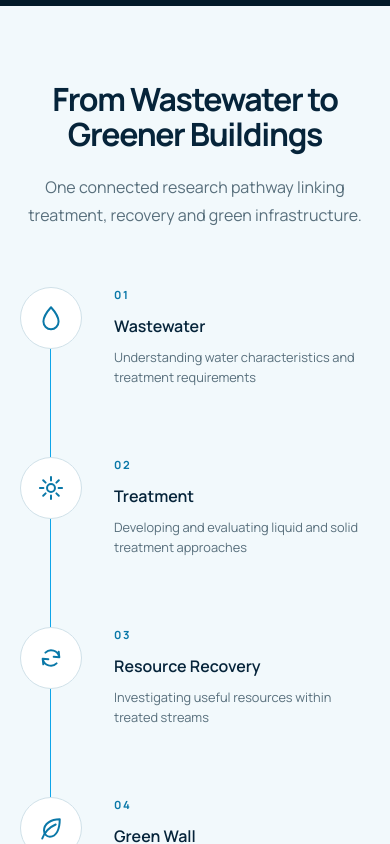
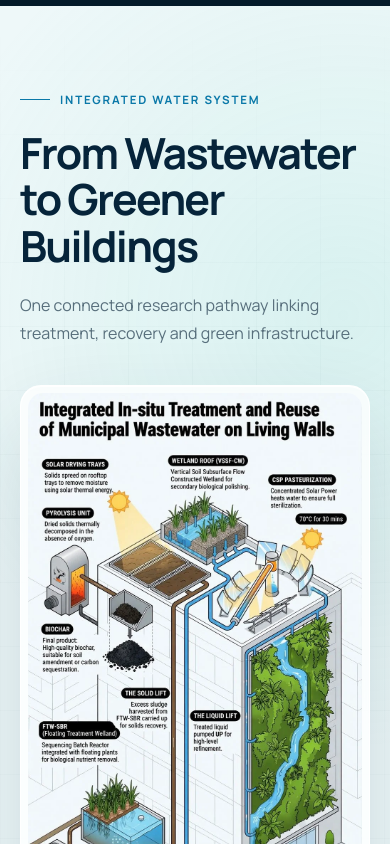
Before and after one commit to xuen00915/wastewater, a React (Vite) app: page / in a window 390 px wide. Shown: the part 1260-2104 px from the top of the page. Built offline with nearby package versions, Linux system fonts and the light colour scheme.

Commit message:
feat: redesign integrated treatment process section

```diff
--- a/src/components/ProcessSection.tsx
+++ b/src/components/ProcessSection.tsx
@@ -2,6 +2,8 @@ import { useEffect, useRef, useState } from 'react'
 import { processStages } from '../data/content'
 import { Icon } from './ui/Icon'
 import { SectionHeading } from './ui/SectionHeading'
+
+const processDiagram = `${import.meta.env.BASE_URL}images/integrated-treatment-reuse-diagram.webp`
 
 export function ProcessSection() {
   const ref = useRef<HTMLElement>(null)
@@ -21,19 +23,41 @@ export function ProcessSection() {
 
   return (
     <section ref={ref} className={`process section${active ? ' process--active' : ''}`} id="process" aria-labelledby="process-title">
-      <div className="container">
-        <SectionHeading id="process-title" align="center" title="From Wastewater to Greener Buildings" description="One connected research pathway linking treatment, recovery and green infrastructure." />
+      <div className="process__layout container">
+        <div className="process__narrative">
+          <div className="process__intro">
+            <span className="process__eyebrow">Integrated water system</span>
+            <SectionHeading id="process-title" title="From Wastewater to Greener Buildings" description="One connected research pathway linking treatment, recovery and green infrastructure." />
+          </div>
+
           <ol className="process__flow" aria-label="Circular water research pathway">
             {processStages.map((stage) => (
               <li key={stage.number} tabIndex={0}>
-              <div className="process__node"><Icon name={stage.icon} size={28} /></div>
+                <div className="process__node"><Icon name={stage.icon} size={22} /></div>
+                <div className="process__stage-copy">
                   <span className="process__number">{stage.number}</span>
                   <h3>{stage.title}</h3>
                   <p>{stage.description}</p>
+                </div>
               </li>
             ))}
           </ol>
         </div>
+
+        <figure className="process__diagram">
+          <div className="process__diagram-frame">
+            <img
+              src={processDiagram}
+              width="938"
+              height="1677"
+              loading="lazy"
+              decoding="async"
+              alt="Integrated in-situ treatment and reuse of municipal wastewater on living walls"
+            />
+          </div>
+          <figcaption>Integrated treatment, resource recovery and reuse pathway</figcaption>
+        </figure>
+      </div>
     </section>
   )
 }
--- a/src/components/interactive-sections.css
+++ b/src/components/interactive-sections.css
@@ -112,18 +112,44 @@
 .challenge__statements h3 { margin: 16px 0 8px; color: var(--navy); font-size: .76rem; letter-spacing: .14em; text-transform: uppercase; }
 .challenge__statements p { margin: 0; color: var(--muted); font-size: .78rem; line-height: 1.55; }
 
-.process { background: var(--blue-light); }
-.process__flow { position: relative; display: grid; margin: 76px 0 0; padding: 0; grid-template-columns: repeat(5, 1fr); list-style: none; }
-.process__flow::before, .process__flow::after { position: absolute; z-index: 0; top: 31px; right: 10%; left: 10%; height: 1px; content: ''; }
-.process__flow::before { background: var(--line); }
-.process__flow::after { transform: scaleX(0); transform-origin: left; background: var(--blue); transition: transform 1.6s cubic-bezier(.2,.7,.2,1); }
-.process--active .process__flow::after { transform: scaleX(1); }
-.process__flow li { position: relative; z-index: 1; min-width: 0; padding: 0 18px; text-align: center; border-radius: 12px; }
-.process__node { display: grid; width: 62px; height: 62px; margin: 0 auto 20px; place-items: center; border: 1px solid var(--line); border-radius: 50%; color: var(--blue-text); background: var(--white); transition: color var(--transition), border-color var(--transition), background-color var(--transition); }
-.process__flow li:hover .process__node, .process__flow li:focus-visible .process__node { color: var(--white); border-color: var(--green); background: var(--green); }
-.process__number { color: var(--blue-text); font-size: .7rem; font-weight: 700; letter-spacing: .14em; }
-.process__flow h3 { margin: 10px 0; color: var(--navy-deep); font-size: clamp(1rem, 1.4vw, 1.2rem); font-weight: 600; }
-.process__flow p { margin: 0 auto; color: var(--muted); font-size: .8rem; line-height: 1.55; }
+.process {
+  position: relative;
+  overflow: clip;
+  background:
+    radial-gradient(circle at 88% 18%,rgb(102 205 190 / 16%),transparent 30%),
+    radial-gradient(circle at 4% 74%,rgb(92 180 218 / 12%),transparent 31%),
+    #eef8f9;
+}
+.process::before { position: absolute; inset: 0; content: ''; pointer-events: none; background-image: linear-gradient(rgb(5 43 61 / 3%) 1px,transparent 1px),linear-gradient(90deg,rgb(5 43 61 / 3%) 1px,transparent 1px); background-size: 64px 64px; mask-image: linear-gradient(to bottom,transparent,rgb(0 0 0 / 60%) 18%,rgb(0 0 0 / 36%) 82%,transparent); }
+.process__layout { position: relative; display: grid; grid-template-columns: minmax(310px,.72fr) minmax(480px,1.28fr); align-items: start; gap: clamp(58px,7vw,112px); }
+.process__narrative { position: sticky; top: 112px; }
+.process__eyebrow { display: inline-flex; align-items: center; gap: 10px; margin-bottom: 22px; color: var(--blue-text); font-size: .72rem; font-weight: 700; letter-spacing: .16em; text-transform: uppercase; }
+.process__eyebrow::before { width: 30px; height: 1px; content: ''; background: currentcolor; }
+.process__intro .section-heading { max-width: 510px; }
+.process__intro .section-heading h2 { font-size: clamp(2.65rem,4.2vw,4.5rem); text-wrap: balance; }
+.process__intro .section-heading__description { max-width: 480px; text-wrap: pretty; }
+.process__flow { position: relative; display: grid; margin: 54px 0 0; padding: 0; list-style: none; }
+.process__flow::before,.process__flow::after { position: absolute; z-index: 0; top: 24px; bottom: 24px; left: 24px; width: 1px; content: ''; }
+.process__flow::before { background: rgb(28 103 125 / 18%); }
+.process__flow::after { transform: scaleY(0); transform-origin: top; background: linear-gradient(var(--blue),var(--green)); transition: transform 1.6s cubic-bezier(.2,.7,.2,1); }
+.process--active .process__flow::after { transform: scaleY(1); }
+.process__flow li { position: relative; z-index: 1; display: grid; min-width: 0; padding: 0 0 28px; grid-template-columns: 49px minmax(0,1fr); gap: 20px; outline: none; }
+.process__flow li:last-child { padding-bottom: 0; }
+.process__node { display: grid; width: 49px; height: 49px; place-items: center; border: 1px solid rgb(17 112 137 / 24%); border-radius: 50%; color: var(--blue-text); background: rgb(255 255 255 / 86%); box-shadow: 0 8px 24px rgb(4 52 70 / 7%); transition: color var(--transition),border-color var(--transition),background-color var(--transition),transform var(--transition); }
+.process__flow li:hover .process__node,.process__flow li:focus-visible .process__node { color: var(--white); border-color: var(--green); background: var(--green); transform: scale(1.04); }
+.process__stage-copy { padding-top: 2px; }
+.process__number { display: block; color: var(--blue-text); font-size: .66rem; font-weight: 700; letter-spacing: .16em; }
+.process__flow h3 { margin: 4px 0 5px; color: var(--navy-deep); font-size: clamp(1rem,1.25vw,1.16rem); font-weight: 650; }
+.process__flow p { max-width: 390px; margin: 0; color: var(--muted); font-size: .8rem; line-height: 1.55; text-wrap: pretty; }
+.process__diagram { width: min(100%,760px); margin: 0 0 0 auto; opacity: 0; transform: translateY(36px) scale(.985); transition: opacity 900ms ease,transform 1.1s cubic-bezier(.2,.7,.2,1); }
+.process--active .process__diagram { opacity: 1; transform: translateY(0) scale(1); }
+.process__diagram-frame { padding: clamp(9px,1vw,15px); overflow: hidden; border: 1px solid rgb(255 255 255 / 88%); border-radius: clamp(22px,2.4vw,38px); background: rgb(255 255 255 / 76%); box-shadow: 0 42px 90px rgb(4 52 70 / 16%),inset 0 1px rgb(255 255 255 / 88%); backdrop-filter: blur(12px); }
+.process__diagram img { display: block; width: 100%; height: auto; border-radius: clamp(15px,1.8vw,27px); }
+.process__diagram figcaption { margin: 14px 20px 0; color: var(--muted); font-size: .72rem; line-height: 1.5; letter-spacing: .04em; }
+
+@media (max-height: 850px) and (min-width: 901px) {
+  .process__narrative { position: relative; top: auto; }
+}
 
 @media (max-width: 1100px) {
   .site-header__inner { grid-template-columns: auto 1fr auto; }
@@ -135,6 +161,9 @@
 @media (max-width: 1024px) {
   .hero__inner { grid-template-columns: minmax(0,44%) minmax(0,56%); }
   .hero__portal { width: min(58vw,720px); height: min(68svh,620px); margin-left: -5%; }
+  .process__layout { grid-template-columns: minmax(280px,.7fr) minmax(420px,1.3fr); gap: 48px; }
+  .process__narrative { top: 96px; }
+  .process__intro .section-heading h2 { font-size: clamp(2.5rem,4.5vw,3.5rem); }
 }
 
 @media (max-width: 900px) {
@@ -164,13 +193,13 @@
   .challenge--overlay { padding-top: 96px; padding-bottom: 34px; }
   .challenge--overlay .challenge__grid { gap: 22px; }
   .challenge--overlay .challenge__statements { grid-template-columns: repeat(3,1fr); margin-top: 24px; }
-  .process__flow { margin-top: 58px; grid-template-columns: 1fr; gap: 0; }
-  .process__flow::before, .process__flow::after { top: 30px; right: auto; bottom: 30px; left: 30px; width: 1px; height: auto; }
-  .process__flow::after { transform: scaleY(0); transform-origin: top; }
-  .process--active .process__flow::after { transform: scaleY(1); }
-  .process__flow li { display: grid; min-height: 170px; padding: 0 0 38px 94px; grid-template-columns: 1fr; align-content: start; text-align: left; }
-  .process__node { position: absolute; top: 0; left: 0; margin: 0; }
-  .process__flow h3, .process__flow p { margin-left: 0; }
+  .process__layout { grid-template-areas: 'intro' 'diagram' 'flow'; grid-template-columns: minmax(0,1fr); gap: 0; }
+  .process__narrative { display: contents; }
+  .process__intro { grid-area: intro; }
+  .process__intro .section-heading { max-width: 680px; }
+  .process__diagram { grid-area: diagram; width: min(100%,680px); margin: 52px auto 0; }
+  .process__flow { grid-area: flow; width: min(100%,680px); margin: 58px auto 0; }
+  .process__flow p { max-width: 520px; }
 }
 
 @media (max-width: 600px) {
@@ -203,9 +232,20 @@
   .challenge--overlay .challenge__statements article + article { padding-left: 7px; border-top: 0; border-left: 1px solid rgb(219 244 248 / 20%); }
   .challenge--overlay .challenge__statements h3 { margin: 10px 0 5px; font-size: .66rem; }
   .challenge--overlay .challenge__statements p { font-size: .66rem; line-height: 1.35; }
+  .process__intro .section-heading h2 { font-size: clamp(2.35rem,11vw,3.15rem); }
+  .process__diagram { margin-top: 38px; }
+  .process__diagram-frame { padding: 7px; border-radius: 21px; }
+  .process__diagram img { border-radius: 15px; }
+  .process__diagram figcaption { margin-inline: 10px; }
+  .process__flow { margin-top: 46px; }
+  .process__flow li { padding-bottom: 26px; grid-template-columns: 45px minmax(0,1fr); gap: 16px; }
+  .process__flow::before,.process__flow::after { left: 22px; }
+  .process__node { width: 45px; height: 45px; }
 }
 
 @media (prefers-reduced-motion: reduce) {
+  .process__flow::after { transform: scaleY(1); transition: none; }
+  .process__diagram { opacity: 1; transform: none; transition: none; }
   .water-story[data-static-story='true'] { height: auto; min-height: 0; }
   .water-story[data-static-story='true'] .water-story__sticky { position: relative; display: grid; height: auto; min-height: 0; overflow: hidden; }
   .water-story[data-static-story='true'] .hero__inner { order: 1; min-height: min(900px,100svh); }
```
Also changed, not shown: public/images/integrated-treatment-reuse-diagram.webp (added), 1 other file (tests, documents, lock files or other folders). Lines whose indentation alone changed are shown as unchanged.
